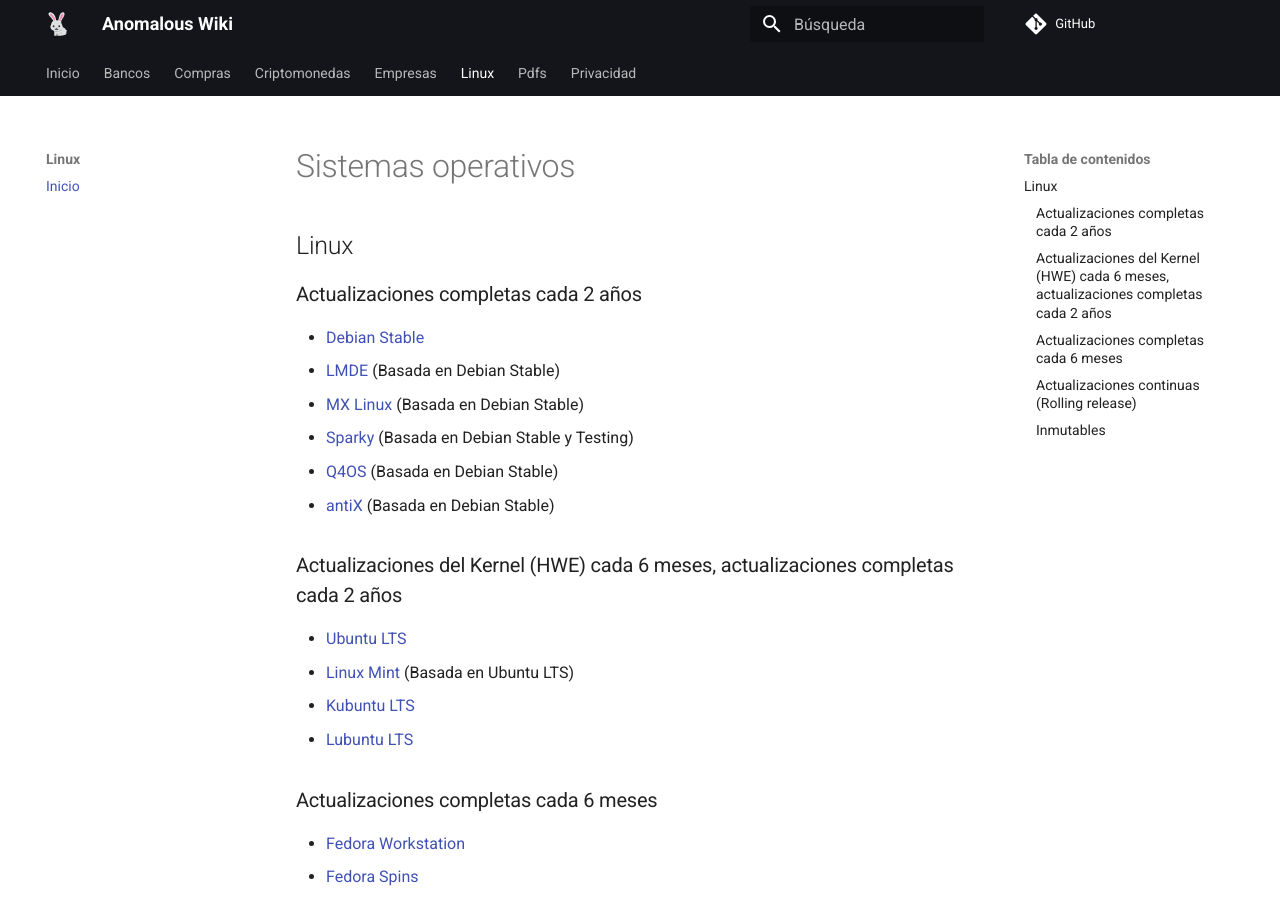
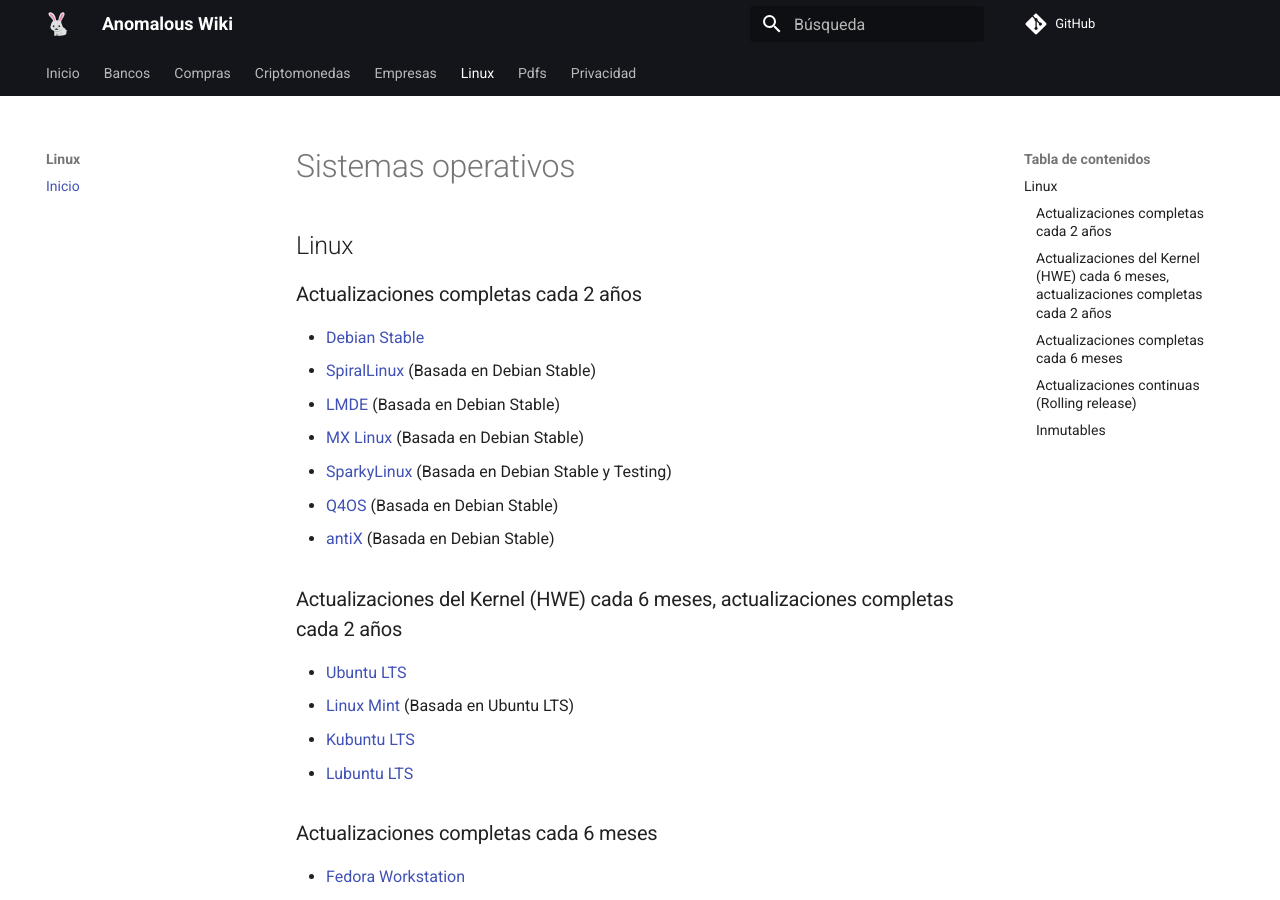
Before and after one commit to anomalouscode/wiki, an MkDocs documentation site: the page built from docs/linux/index.md, in a window 1280 px wide and 900 px high. Built offline with MkDocs 1.6.1 and Material for MkDocs 9.7.7, drawn with Linux system fonts in a browser that asks for light colours; comment, search, counter and statistics services are not loaded.

Commit message:
Update index.md

```diff
--- a/docs/linux/index.md
+++ b/docs/linux/index.md
@@ -9,9 +9,10 @@
 ### Actualizaciones completas cada 2 años
 
 - [Debian Stable](https://debian.org/)
+- [SpiralLinux](https://spirallinux.github.io/) (Basada en Debian Stable)
 - [LMDE](https://linuxmint.com/download_lmde.php) (Basada en Debian Stable)
 - [MX Linux](https://mxlinux.org/) (Basada en Debian Stable)
-- [Sparky](https://sparkylinux.org/) (Basada en Debian Stable y Testing)
+- [SparkyLinux](https://sparkylinux.org/) (Basada en Debian Stable y Testing)
 - [Q4OS](https://q4os.org/) (Basada en Debian Stable)
 - [antiX](https://antixlinux.com/) (Basada en Debian Stable)
 
```
